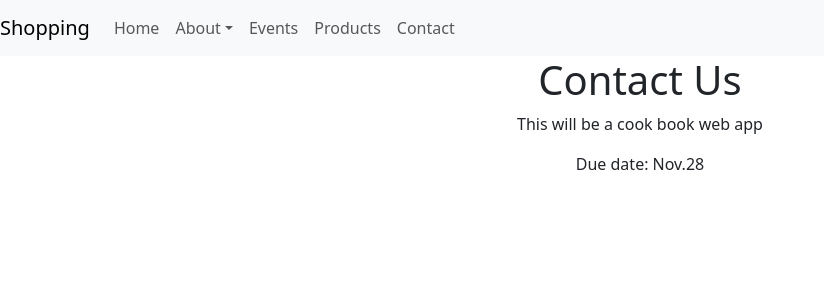
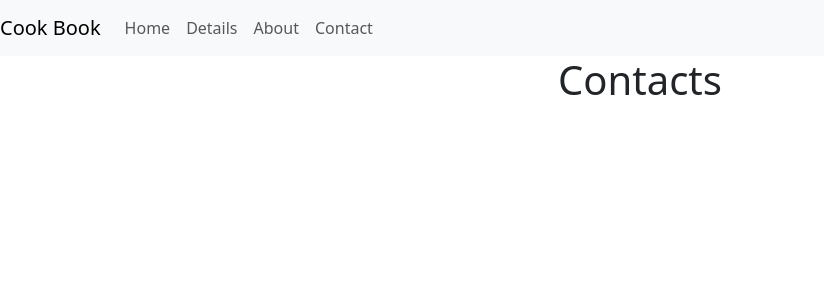
Before and after one commit to GtGoodScrub/Cook-Book, a React (Create React App) app: page /contact in a window 1280 px wide. Shown: the top 300 px of the page, without its empty margins (0-824 px from the left). Built offline with nearby package versions, Linux system fonts and the light colour scheme.

Commit message:
seperating files

```diff
--- a/src/App.js
+++ b/src/App.js
@@ -1,32 +1,24 @@
 import './App.css';
 import NavBar from './components/NavBar';
-import {Routes,Route, Navigate} from 'react-router-dom'
-import {Home, About,Events,Products,Contact,Services,History,Locations} from './components/pages'
+import {Routes, Route, Navigate} from 'react-router-dom'
+
+import Home from './components/home';
+import Detail from './components/detail';
+import About from './components/about';
+import Contact from './components/contact';
 import Whoops404 from './components/whoops404';
-import ProductDetails from './components/productDetails'
-import EventDetails from './components/eventDetails'
 
 function log(s){console.log(s)};
-//function Log(a, b){console.log(a + " " + b)};
 
 function App() {
   return (
     <div className="App">
       <NavBar/>
+
       <Routes>
         <Route path="/" element={<Home/>}/>
-        {/* <Route path="/about" element={<About/>}/> */}
-        <Route path="/about" element={<About/>}>
-          <Route path="services" element={<Services/>}/>
-          <Route path="history" element={<History/>}/>
-          <Route path="locations" element={<Locations/>}/>
-        </Route>
-        {/* <Route path="/events" element={<Events/>}/> */}
-        <Route path="/events" element={<EventDetails/>}/>
-        <Route path="/products" element={<Products/>}/>
-        {/* Routing paramters product/101 */}
-        <Route path="/products/:id/:name?" element={<ProductDetails/>}/>
-
+        <Route path="/detail" element={<Detail/>}/>
+        <Route path="/about" element={<About/>}/>
         <Route path="/contact" element={<Contact/>}/>
         {/* Redirecting */}
         <Route path="/contactus" element={<Navigate to="/contact"/>}/>
@@ -36,9 +28,6 @@ function App() {
 
       </Routes>
 
-      <p>This will be a cook book web app</p>
-      <p>Due date: Nov.28</p>
-
     </div>
   );
 }
--- a/src/components/NavBar.jsx
+++ b/src/components/NavBar.jsx
@@ -2,17 +2,17 @@ import { useState } from 'react';
 import { Link } from 'react-router-dom';
 
 const NavBar = () => {
-    const [isDropdownOpen, setIsDropdownOpen] = useState(false);
+    // const [isDropdownOpen, setIsDropdownOpen] = useState(false);
 
-    const toggleDropdown = (e) => {
-        // Prevent default to stop Link from triggering navigation
-        e.preventDefault();
-        setIsDropdownOpen(!isDropdownOpen);
-    };
+    // const toggleDropdown = (e) => {
+    //     // Prevent default to stop Link from triggering navigation
+    //     e.preventDefault();
+    //     setIsDropdownOpen(!isDropdownOpen);
+    // };
 
     return (
         <nav className="navbar navbar-expand-lg navbar-light bg-light">
-            <Link className="navbar-brand" to="/">Shopping</Link>
+            <Link className="navbar-brand" to="/">Cook Book</Link>
             <button className="navbar-toggler" type="button" data-toggle="collapse" data-target="#navbarSupportedContent" aria-controls="navbarSupportedContent" aria-expanded="false" aria-label="Toggle navigation">
                 <span className="navbar-toggler-icon"></span>
             </button>
@@ -22,34 +22,11 @@ const NavBar = () => {
                     <li className="nav-item active">
                         <Link className="nav-link" to="/">Home <span className="sr-only"></span></Link>
                     </li>
-
-                    <li className="nav-item dropdown">
-                        {/* Prevent default navigation and toggle dropdown */}
-                        <Link
-                            className="nav-link dropdown-toggle"
-                            to="/about"
-                            onClick={toggleDropdown}
-                            role="button"
-                            aria-haspopup="true"
-                            aria-expanded={isDropdownOpen ? "true" : "false"}
-                        >
-                            About
-                        </Link>
-
-                        {/* Conditionally render dropdown menu */}
-                        <div className={`dropdown-menu ${isDropdownOpen ? "show" : ""}`} aria-labelledby="navbarDropdown">
-                            <Link className="dropdown-item" to="/about">Company</Link>
-                            <Link className="dropdown-item" to="/about/history">History</Link>
-                            <Link className="dropdown-item" to="/about/services">Services</Link>
-                            <Link className="dropdown-item" to="/about/locations">Locations</Link>
-                        </div>
-                    </li>
-
                     <li className="nav-item">
-                        <Link className="nav-link" to="/events">Events</Link>
+                        <Link className="nav-link" to="/detail">Details</Link>
                     </li>
                     <li className="nav-item">
-                        <Link className="nav-link" to="/products">Products</Link>
+                        <Link className="nav-link" to="/about">About</Link>
                     </li>
                     <li className="nav-item">
                         <Link className="nav-link" to="/contact">Contact</Link>
--- /dev/null
+++ b/src/components/about.jsx
@@ -0,0 +1,7 @@
+export const About = () => {
+    return (<div>
+        <h1>About</h1>
+    </div>  );
+}
+
+export default About;
--- /dev/null
+++ b/src/components/contact.jsx
@@ -0,0 +1,7 @@
+export const Contact = () => {
+    return (<div>
+        <h1>Contacts</h1>
+    </div>  );
+}
+
+export default Contact;
--- /dev/null
+++ b/src/components/detail.jsx
@@ -0,0 +1,9 @@
+// import { Outlet, Link} from "react-router-dom";
+
+export const Detail = () => {
+    return (<div>
+        <h1>Details</h1>
+    </div>  );
+}
+
+export default Detail;
--- a/src/components/eventDetails.jsx
+++ /dev/null
@@ -1,16 +0,0 @@
-import { useLocation } from "react-router-dom";
-import QueryString from 'query-string'
-const EventDetails = () => {
-
-    console.log(useLocation());
-    const {search} = useLocation()
-    // const results = QueryString.parse(search)
-    const {sortBy, approve} = QueryString.parse(search)
-    console.log(sortBy, approve)
-    return (  <div>
-            <h1>Event Details</h1>
-
-    </div>);
-}
-
-export default EventDetails;
--- /dev/null
+++ b/src/components/home.jsx
@@ -0,0 +1,12 @@
+// import { Outlet, Link } from "react-router-dom";
+
+export const Home = () => {
+    return (<div>
+        <h1>Main</h1>
+
+        <p>This will be a cook book web app</p>
+        <p>Due date: Nov.28</p>
+    </div>  );
+}
+
+export default Home;
--- a/src/components/pages.jsx
+++ /dev/null
@@ -1,54 +0,0 @@
-import { Outlet, Link} from "react-router-dom";
-
-export const Home = () => {
-    return (<div>
-        <h1>Home</h1>
-    </div>  );
-}
-export const About = () => {
-    return (<div>
-        <h1>About</h1>
-        <Outlet/>
-    </div>  );
-}
-export const Events = () => {
-    return (<div>
-        <h1>Events</h1>
-    </div>  );
-}
-export const Products = () => {
-    return (<div>
-        <h1>Products</h1>
-        <p>List of products</p>
-        <ul>
-            <li><Link to="1">Product 1</Link></li>
-            <li><Link to="2">Product 2</Link></li>
-            <li><Link to="3">Product 3</Link></li>
-        </ul>
-    </div>  );
-}
-
-export const Contact = () => {
-    return (<div>
-        <h1>Contact Us</h1>
-    </div>  );
-}
-
-export const Services = () => {
-    return ( <div>
-        <h2>Services we offer..</h2>
-        <p>Lorem ipsum dolor sit amet consectetur adipisicing elit. Soluta ex vitae ipsam dicta beatae numquam? Optio, distinctio odit ipsum est placeat veniam hic voluptatem amet? Officia blanditiis magni incidunt in.</p>
-    </div> );
-}
-export const History = () => {
-    return ( <div>
-        <h2>Our History</h2>
-        <p>Lorem ipsum dolor sit amet consectetur adipisicing elit. Soluta ex vitae ipsam dicta beatae numquam? Optio, distinctio odit ipsum est placeat veniam hic voluptatem amet? Officia blanditiis magni incidunt in.</p>
-    </div> );
-}
-export const Locations = () => {
-    return ( <div>
-        <h2>Our Locations</h2>
-        <p>Lorem ipsum dolor sit amet consectetur adipisicing elit. Soluta ex vitae ipsam dicta beatae numquam? Optio, distinctio odit ipsum est placeat veniam hic voluptatem amet? Officia blanditiis magni incidunt in.</p>
-    </div> );
-}
--- a/src/components/productDetails.jsx
+++ /dev/null
@@ -1,19 +0,0 @@
-import {useParams} from 'react-router-dom'
-//to demonstrate how we can process route parameters
-const ProductDetails = () => {
-    console.log(useParams());
-    const {id} = useParams();
-    const products = [
-        {id:1, name:"Laptop", description: "About Laptops"},
-        {id:2, name:"Tablets", description: "About Tablets"},
-        {id:3, name:"Smart Phones", description: "About Smart phones"}
-    ]
-
-    const prod = products.find(product=>product.id == id)
-    console.log(prod);
-    return ( <div>
-        <p>{prod.name}</p>
-        <p>{prod.description}</p>
-    </div> );
-}
-export default ProductDetails;
```
Also changed, not shown: package.json (+8 -1 lines), 1 other file (tests, documents, lock files or other folders).
